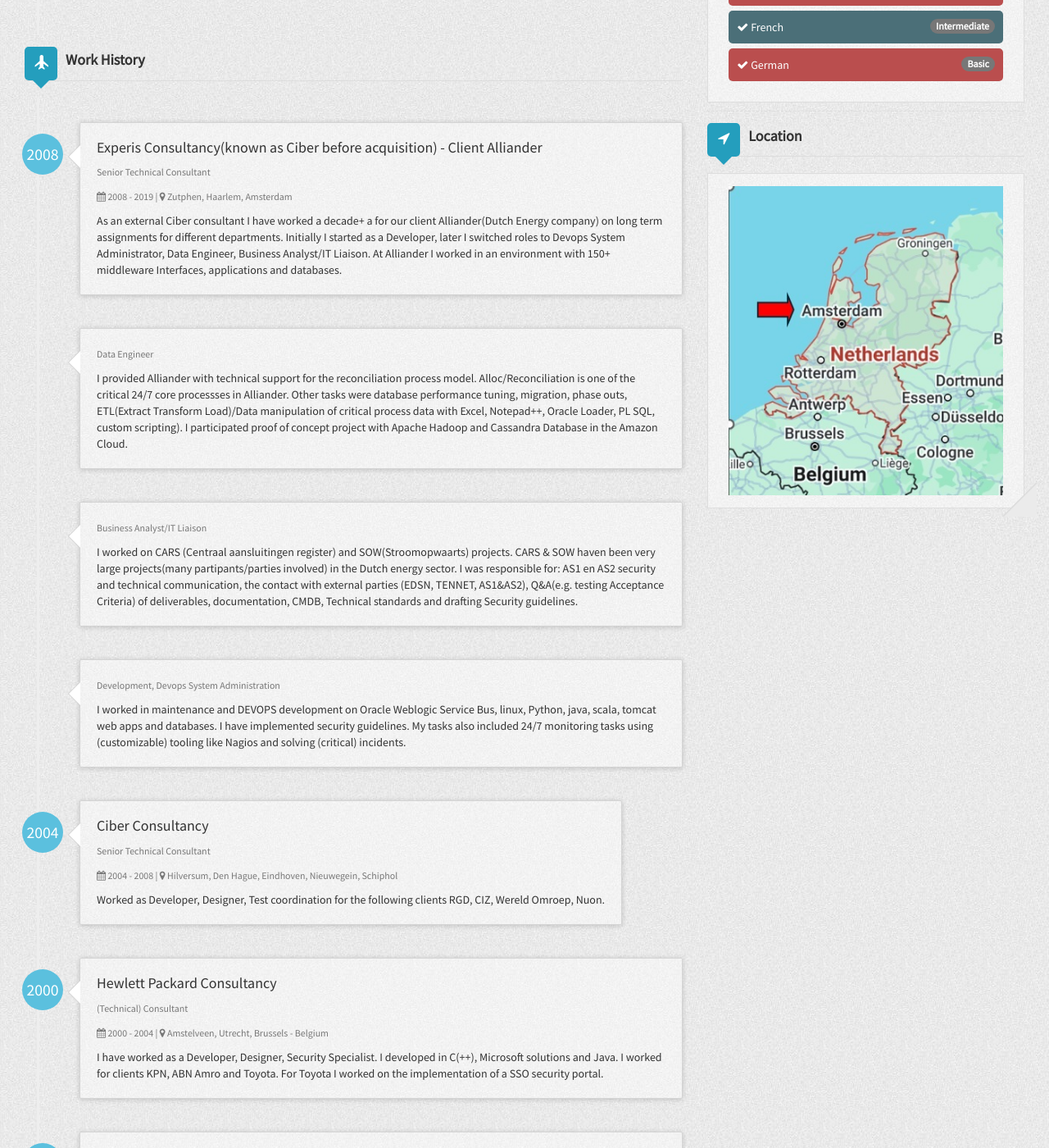
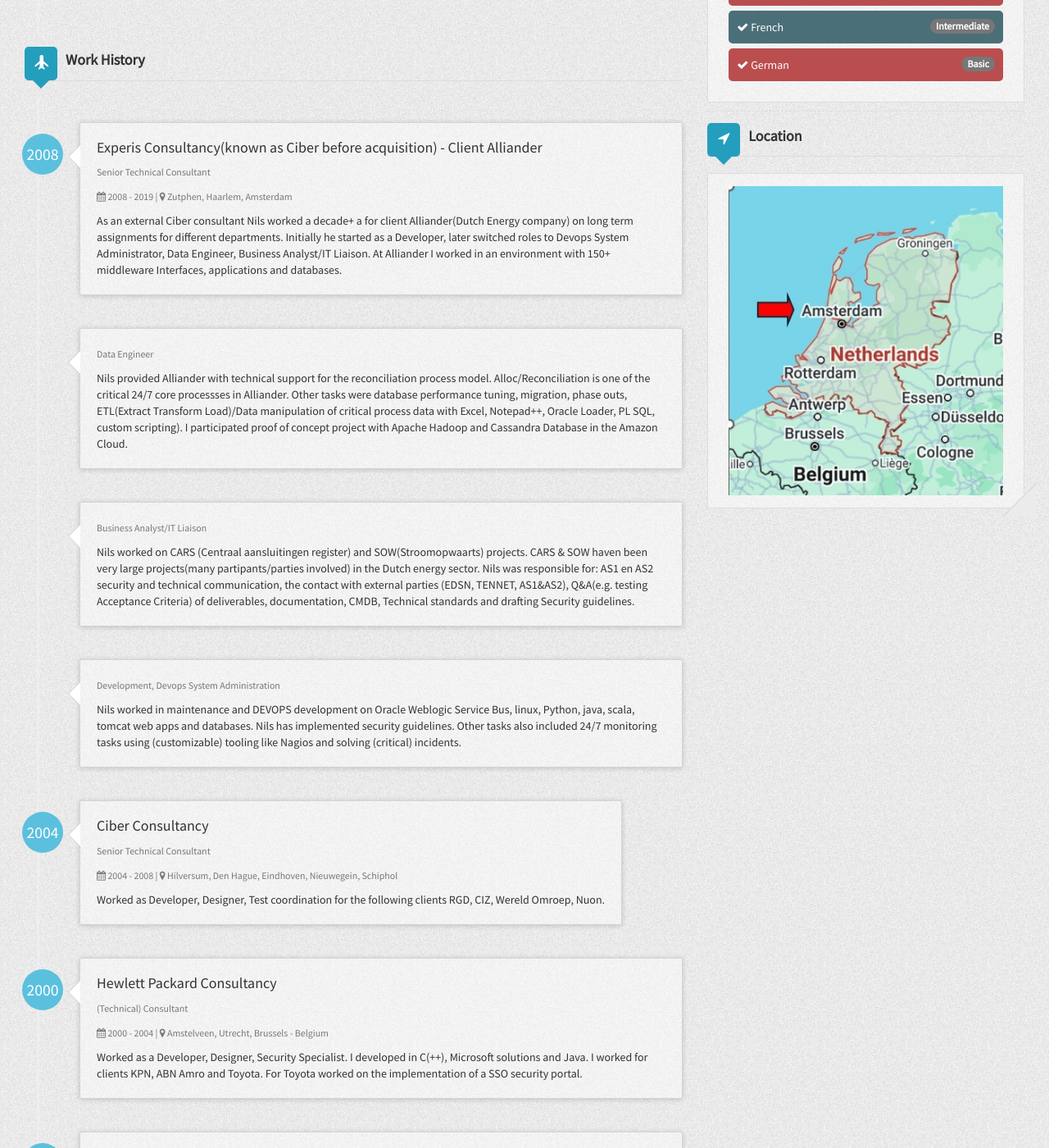
Before and after one commit to NilsKuhler/resumecard, a Jekyll site: the page built from index.html, in a window 1280 px wide and 1400 px high, scrolled down 851 px. Shown: the whole window at 82% size. Built offline with Jekyll 4.4.1, drawn with Linux system fonts in a browser that asks for light colours; nearby versions of some CDN libraries; some of the changed text lies outside the part shown.

Commit message:
Update _config.yml

```diff
--- a/_config.yml
+++ b/_config.yml
@@ -67,34 +67,34 @@
     - line:
     - line:  Now seeking to leverage my expertise in Data Science, Machine Learning (ML), Deep Learning (DL), and Generative AI (GenAI) for impactful projects.
   workHistory:
-    - work1:
+    - work2:
       company: Experis Consultancy(known as Ciber before acquisition) - Client Alliander
       location: Zutphen, Haarlem, Amsterdam
       title: Senior Technical Consultant
       started: 2008
       duration: 2008 - 2019
-      description: As an external Ciber consultant I have worked a decade+ a for our client Alliander(Dutch Energy company) on long term assignments for different departments. Initially I started as a Developer, later I switched roles to Devops System Administrator, Data Engineer, Business Analyst/IT Liaison. At Alliander I worked in an environment with 150+ middleware Interfaces, applications and databases.
+      description: As an external Ciber consultant Nils worked a decade+ a for client Alliander(Dutch Energy company) on long term assignments for different departments. Initially he started as a Developer, later switched roles to Devops System Administrator, Data Engineer, Business Analyst/IT Liaison. At Alliander I worked in an environment with 150+ middleware Interfaces, applications and databases.
     - work3:
       company:
       location:
       title: Data Engineer
       started:
       duration:
-      description: I provided Alliander with technical support for the reconciliation process model. Alloc/Reconciliation is one of the critical 24/7 core processses in Alliander. Other tasks were database performance tuning, migration, phase outs, ETL(Extract Transform Load)/Data manipulation of critical process data with Excel, Notepad++, Oracle Loader, PL SQL, custom scripting). I participated proof of concept project with Apache Hadoop and Cassandra Database in the Amazon Cloud.
+      description: Nils provided Alliander with technical support for the reconciliation process model. Alloc/Reconciliation is one of the critical 24/7 core processses in Alliander. Other tasks were database performance tuning, migration, phase outs, ETL(Extract Transform Load)/Data manipulation of critical process data with Excel, Notepad++, Oracle Loader, PL SQL, custom scripting). I participated proof of concept project with Apache Hadoop and Cassandra Database in the Amazon Cloud.
     - work4:
       company:
       location:
       title: Business Analyst/IT Liaison
       started:
       duration:
-      description: I worked on CARS (Centraal aansluitingen register) and SOW(Stroomopwaarts) projects. CARS & SOW haven been very large projects(many partipants/parties involved) in the Dutch energy sector. I was responsible for&#58; AS1 en AS2 security and technical communication, the contact with external parties (EDSN, TENNET, AS1&AS2), Q&A(e.g. testing Acceptance Criteria) of deliverables, documentation, CMDB, Technical standards and drafting Security guidelines.
+      description: Nils worked on CARS (Centraal aansluitingen register) and SOW(Stroomopwaarts) projects. CARS & SOW haven been very large projects(many partipants/parties involved) in the Dutch energy sector. Nils was responsible for&#58; AS1 en AS2 security and technical communication, the contact with external parties (EDSN, TENNET, AS1&AS2), Q&A(e.g. testing Acceptance Criteria) of deliverables, documentation, CMDB, Technical standards and drafting Security guidelines.
     - work5:
       company:
       location:
       title: Development, Devops System Administration
       started:
       duration:
-      description: I worked in maintenance and DEVOPS development on Oracle Weblogic Service Bus, linux, Python, java, scala, tomcat web apps and databases. I have implemented security guidelines. My tasks also included 24/7 monitoring tasks using (customizable) tooling like Nagios and solving (critical) incidents.
+      description: Nils worked in maintenance and DEVOPS development on Oracle Weblogic Service Bus, linux, Python, java, scala, tomcat web apps and databases. Nils has implemented security guidelines. Other tasks also included 24/7 monitoring tasks using (customizable) tooling like Nagios and solving (critical) incidents.
     - work6:
       company: Ciber Consultancy
       location: Hilversum, Den Hague, Eindhoven, Nieuwegein, Schiphol
@@ -108,21 +108,21 @@
       title: (Technical) Consultant
       started: 2000
       duration: 2000 - 2004
-      description: I have worked as a Developer, Designer, Security Specialist. I developed in C(++), Microsoft solutions and Java. I worked for clients KPN, ABN Amro and Toyota. For Toyota I worked on the implementation of a SSO security portal.
+      description: Worked as a Developer, Designer, Security Specialist. I developed in C(++), Microsoft solutions and Java. I worked for clients KPN, ABN Amro and Toyota. For Toyota worked on the implementation of a SSO security portal.
     - work8:
       company: Cambrigde Technology Partners Consultancy
       location: Frankfurt - Germany, Vienna - Austria, Amsterdam, Utrecht, Maastricht, Woerden
       title: Senior (Technical) Consultant
       started: 1995
       duration: 1995 - 2000
-      description: I worked for clients Vrij Uit, HP, Philips, Interpay, Viag Interkom, Libertel, Achmea, Gerling. For Philips I worked on a large oracle data migrition project. Technologies used&#58; Java, Unix, C++, Oracle PL SQL and Python.
+      description: Worked for clients Vrij Uit, HP, Philips, Interpay, Viag Interkom, Libertel, Achmea, Gerling. For Philips worked on a large oracle data migrition project. Technologies used&#58; Java, Unix, C++, Oracle PL SQL and Python.
     - work9:
       company: FDM Pharma
       location: Sopia Antipolis, France
       title: DBA
       started: 1995
       duration: 1994 - 1995
-      description:  I worked as a clipper DBA
+      description: Worked as DBA
   educationHistory:
     - education1:
       organization: For a complete courses and certifications overview click above link https://nilskuhler.github.io/Blog/course/
```
